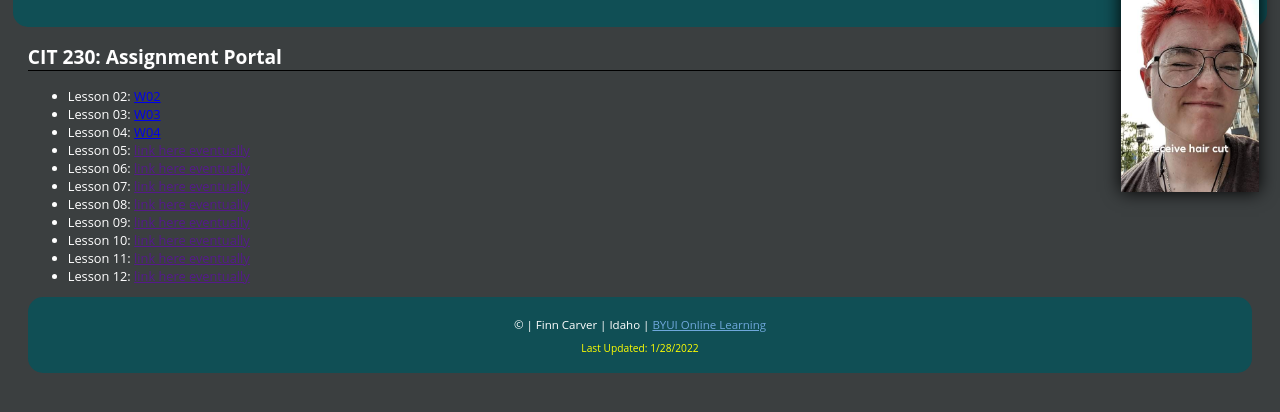
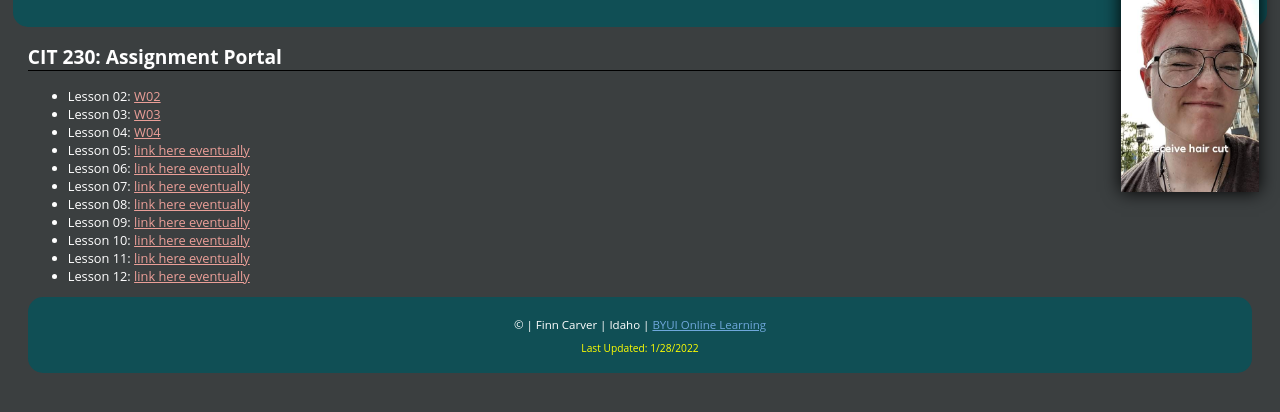
Before and after one commit to orangehoneybee/wdd230, a plain HTML site: page index.html in a window 1280 px wide. Shown: the part 96-508 px from the top of the page. Drawn offline with Linux system fonts and the light colour scheme; a script that the page names is missing.

Commit message:
i hated the link color :)

```diff
--- a/stylesheet.css
+++ b/stylesheet.css
@@ -30,6 +30,9 @@ main {
 }
 main h2 {
     border-bottom: 1px solid black;
+}
+a {
+  color: #EB9F98;
 }
 .profile {
     float: right;
```
